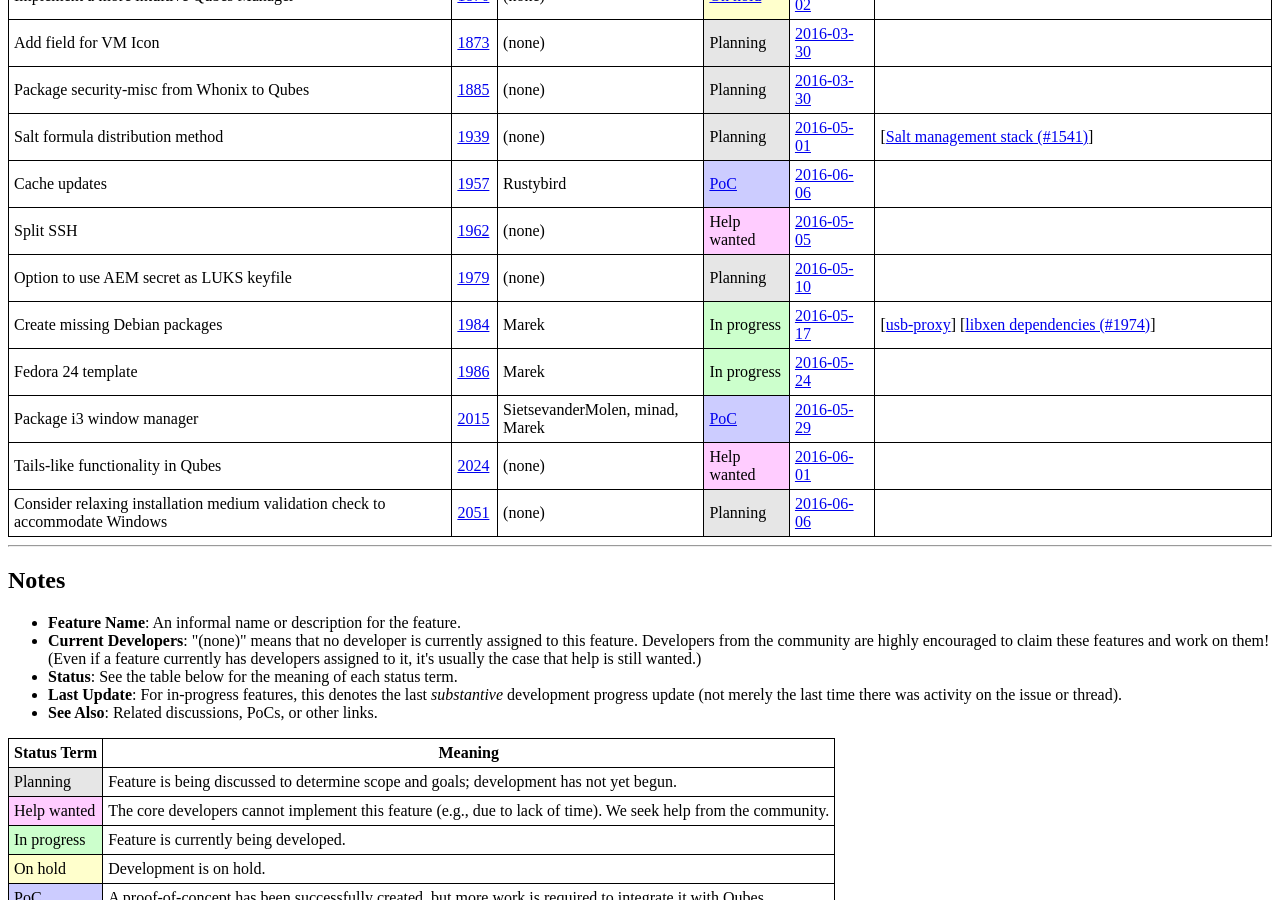
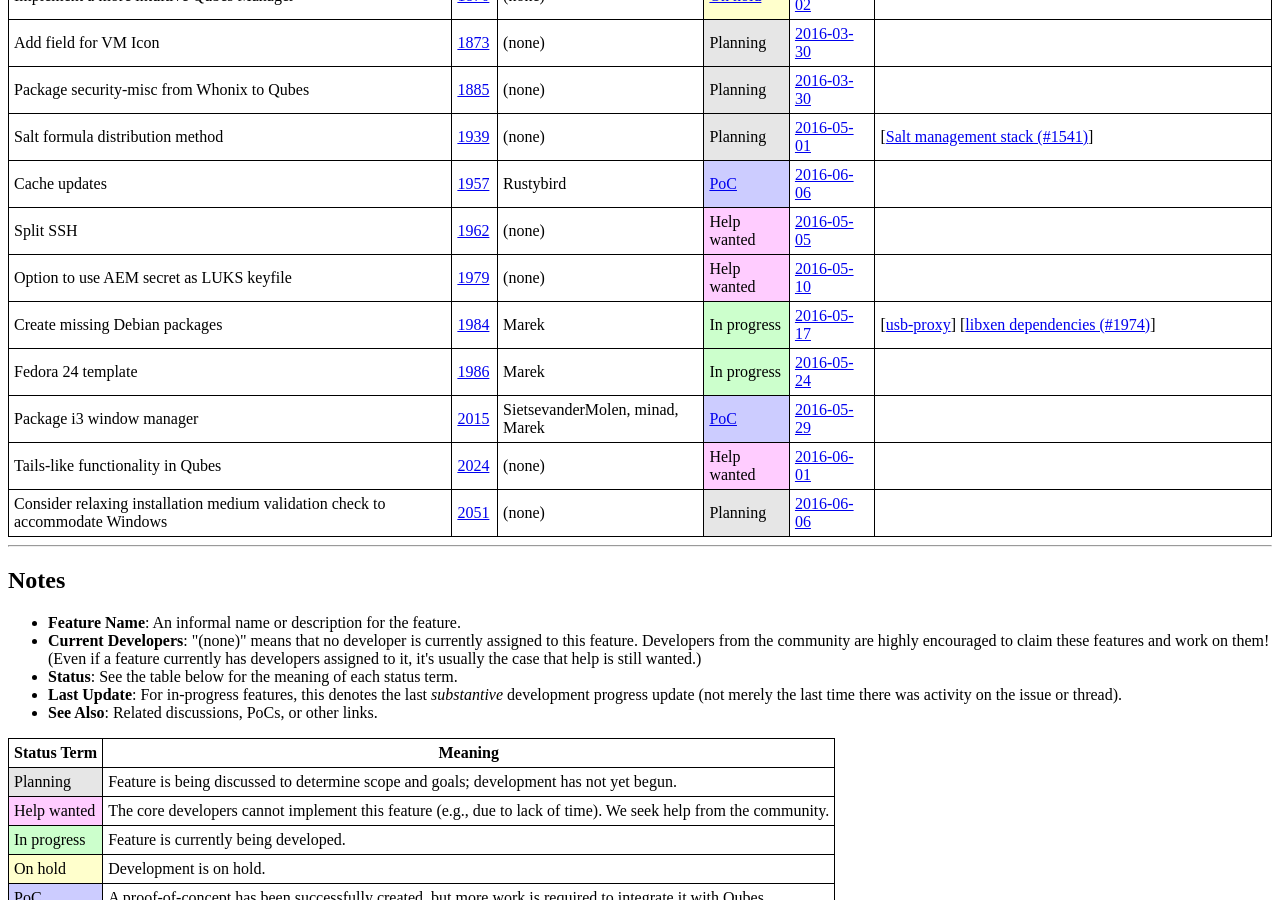
Before and after one commit to QubesOS/qubes-issues, a Jekyll site: the page built from index.md, in a window 1280 px wide and 900 px high, scrolled down 3523 px. Built offline with Jekyll 4.4.1, drawn with Linux system fonts in a browser that asks for light colours.

Commit message:
Update #1979 status

```diff
--- a/_data/features.yml
+++ b/_data/features.yml
@@ -1206,7 +1206,7 @@
   issue  : 1979
   devs   :
   status :
-    term   : Planning
+    term   : Help wanted
     url    :
   updated:
     date   : 2016-05-10
```
